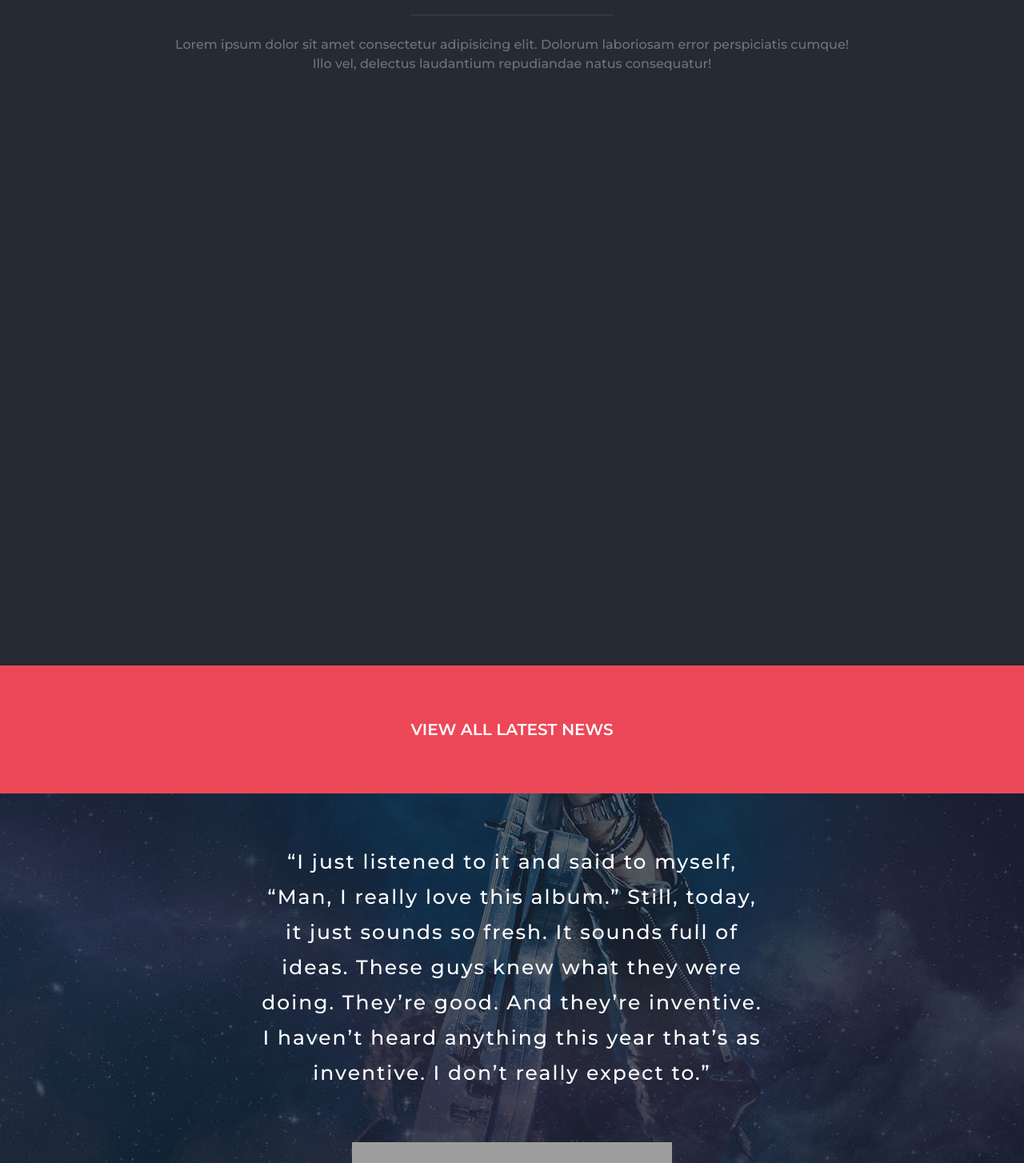
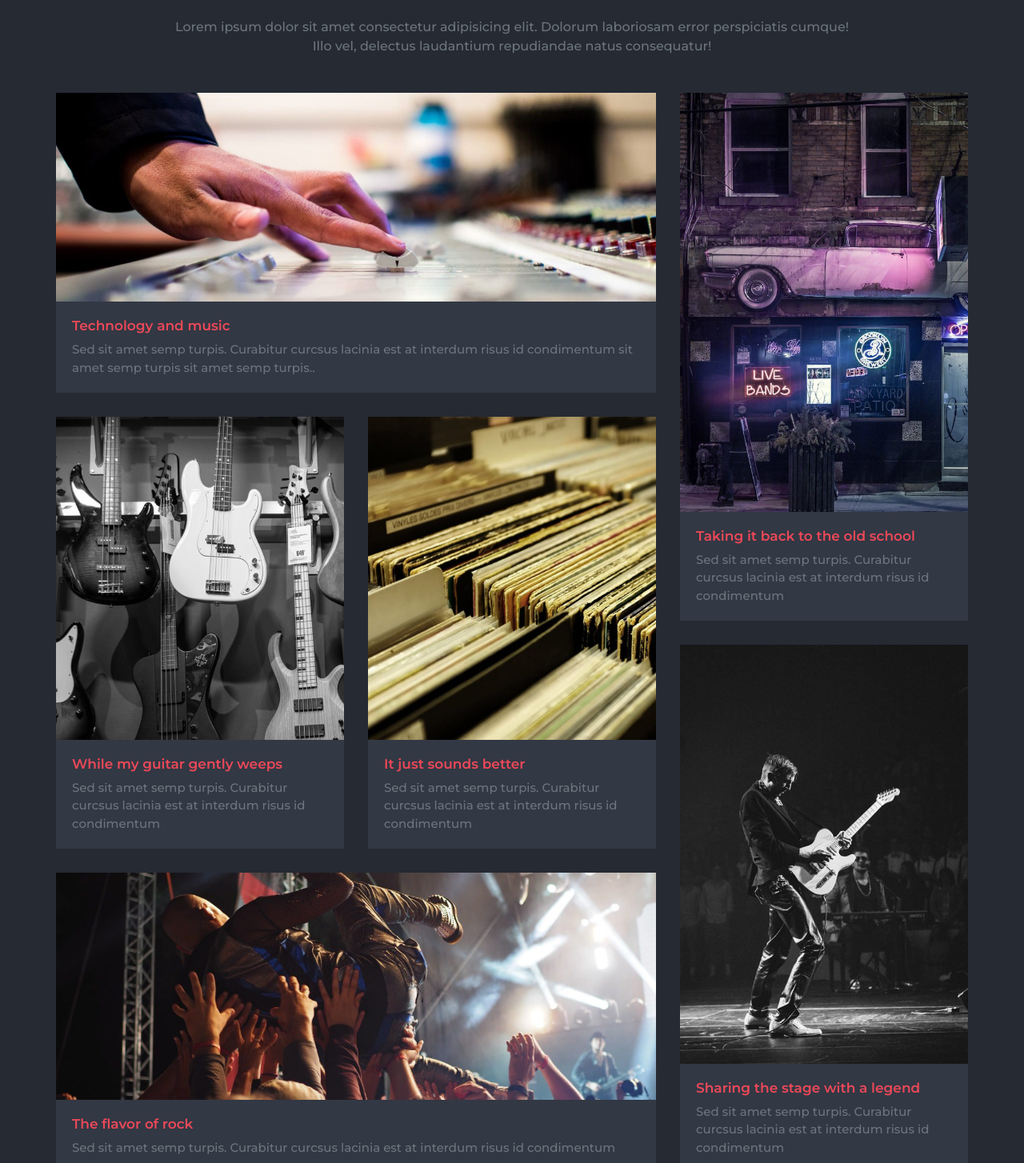
Before and after one commit to samuelebumbello/proj-html-vuejs, a Vue app: page / in a window 1280 px wide. Shown: the part 1330-2784 px from the top of the page at 80% size. Built offline with nearby package versions, Linux system fonts and the light colour scheme; grey boxes are pictures that could not be loaded.

Commit message:
[add] card main

```diff
--- a/src/components/Footer.vue
+++ b/src/components/Footer.vue
@@ -52,12 +52,9 @@ export default{
                 margin: 12px;
                 padding: 0;
 
-                a:focus{
-                    color: $secondary-color;
-                }
             }
         }
     }
+}
 
-}
 </style>
--- a/src/components/Main.vue
+++ b/src/components/Main.vue
@@ -6,21 +6,84 @@ export default{
 
 <template>
     <main>
-        <div class="separator"></div>
         <div class="cont">
-            <div class="cont-text  d-flex flex-column justify-content-center align-items-center">
+            <div class="separator mb-5"></div>
+            <div class="cont-text d-flex flex-column justify-content-center align-items-center">
                 <h1 class="text-white fw-bold">Music Is Life</h1>
                 <div class="linee m-4"></div>
-                <p class="text-secondary text-center">Lorem ipsum dolor sit amet consectetur adipisicing elit. Dolorum laboriosam error perspiciatis cumque! Illo vel, delectus laudantium repudiandae natus consequatur!</p>
+                <p class="p-sec text-secondary text-center">Lorem ipsum dolor sit amet consectetur adipisicing elit. Dolorum laboriosam error perspiciatis cumque! Illo vel, delectus laudantium repudiandae natus consequatur!</p>
             </div>
         </div>
         <div class="cont-main">
             <div class="cont-text  d-flex flex-column justify-content-center align-items-center">
                 <h1 class="text-white fw-bold">Latest Band News</h1>
                 <div class="linee m-4"></div>
-                <p class="text-secondary text-center">Lorem ipsum dolor sit amet consectetur adipisicing elit. Dolorum laboriosam error perspiciatis cumque! Illo vel, delectus laudantium repudiandae natus consequatur!</p>
+                <p class="p-sec text-secondary text-center">Lorem ipsum dolor sit amet consectetur adipisicing elit. Dolorum laboriosam error perspiciatis cumque! Illo vel, delectus laudantium repudiandae natus consequatur!</p>
             </div>
+
+            <!-- CARDS -->
+            <div class="container-fluid-fix">
+                <div class="grid-container">
+
+                    <div class="card card_1">
+                        <img class="d-block" src="../assets/img/blog_music_techo-1200x600.jpg" alt="">
+                        <div class="content">
+                            <h3>Technology and music</h3>
+                            <p class="text-secondary m-0">Sed sit amet semp turpis. Curabitur curcsus lacinia est at interdum risus id condimentum sit amet semp turpis sit amet semp turpis..</p>
+                        </div>
+                    </div>
+
+                    <div class="card card_2">
+                        <img class="d-block" src="../assets/img/blog-post1-600x900.jpg" alt="">
+                        <div class="content">
+                            <h3>Taking it back to the old school</h3>
+                            <p class="text-secondary m-0">Sed sit amet semp turpis. Curabitur curcsus lacinia est at interdum risus id condimentum</p>
+                        </div>
+                    </div>
+
+                    <div class="card card_3">
+                        <img class="d-block" src="../assets/img/blog-post3-600x900.jpg" alt="">
+                        <div class="content">
+                            <h3>While my guitar gently weeps</h3>
+                            <p class="text-secondary m-0">Sed sit amet semp turpis. Curabitur curcsus lacinia est at interdum risus id condimentum</p>
+                        </div>
+                    </div>
+
+                    <div class="card card_4">
+                        <img class="d-block" src="../assets/img/blog-post4-600x900.jpg" alt="">
+                        <div class="content">
+                            <h3>It just sounds better</h3>
+                            <p class="text-secondary m-0">Sed sit amet semp turpis. Curabitur curcsus lacinia est at interdum risus id condimentum</p>
+                        </div>
+                    </div>
+
+                    <div class="card card_5">
+                        <img class="d-block" src="../assets/img/blog-post2-600x900.jpg" alt="">
+                        <div class="content">
+                            <h3>Sharing the stage with a legend</h3>
+                            <p class="text-secondary m-0">Sed sit amet semp turpis. Curabitur curcsus lacinia est at interdum risus id condimentum</p>
+                        </div>
+                    </div>
+
+                    <div class="card card_6">
+                        <img class="d-block" src="../assets/img/blog_flavor_rock-1200x600.jpg" alt="">
+                        <div class="content">
+                            <h3>The flavor of rock</h3>
+                            <p class="text-secondary m-0">Sed sit amet semp turpis. Curabitur curcsus lacinia est at interdum risus id condimentum</p>
+                        </div>
+                    </div>
+
+                </div>
+            </div>
+            <!-- FINE CARDS -->
         </div>
+
+
+
+
+
+
+
         <div class="news-container d-flex justify-content-center align-items-center">
             <div class="news-text">
                 <a class="fw-bold" href="">VIEW ALL LATEST NEWS</a>
@@ -52,64 +115,8 @@ export default{
                 <div class="cont-text  d-flex flex-column justify-content-center align-items-center">
                     <h1 class="text-white fw-bold">Live Dates</h1>
                     <div class="linee m-4"></div>
-                    <p class="text-secondary text-center">Lorem ipsum dolor sit amet consectetur adipisicing elit. Dolorum laboriosam error perspiciatis cumque! Illo vel, delectus laudantium repudiandae natus consequatur!</p>
+                    <p class=" text-secondary text-center">Lorem ipsum dolor sit amet consectetur adipisicing elit. Dolorum laboriosam error perspiciatis cumque! Illo vel, delectus laudantium repudiandae natus consequatur!</p>
                 </div>
-
-<!-- ACCORDION -->
-
-                <!-- <div class="accordion accordion-flush d-flex justify-content-center align-items-center flex-column" id="accordionFlushExample">
-                    <div class="accordion-item">
-                        <h2 class="accordion-header" id="flush-headingOne">
-                            <button class="accordion-button collapsed fw-bold" type="button" data-bs-toggle="collapse" data-bs-target="#flush-collapseOne" aria-expanded="false" aria-controls="flush-collapseOne">
-                                <i class="fa-solid fa-plus text-white me-4"></i>
-                                17/08/2020 GEM FESTIVAL 2020 ANAKALIA, GEORGIA
-                            </button>
-                        </h2>
-                        <div id="flush-collapseOne" class="accordion-collapse collapse" aria-labelledby="flush-headingOne" data-bs-parent="#accordionFlushExample">
-                            <div class="accordion-body d-flex justify-content-between">
-                                <div class="left-body">
-                                    <img src="https://map.viamichelin.com/map/carte?map=viamichelin&z=10&lat=45.47688&lon=9.22656&width=550&height=382&format=png&version=latest&layer=background&debug_pattern=.*" alt="">
-                                </div>
-                                <div class="right-body d-flex justify-content-between flex-column">
-                                    <h4 class="text-white pt-4">Untold Stories</h4>
-                                    <p class="text-secondary">Lorem ipsum dolor sit, amet consectetur adipisicing elit. Nemo harum neque iste dolores molestias perspiciatis maiores. Repellendus est eaque reiciendis voluptatum saepe a quia sequi id, quod voluptatibus! Repellat, veniam!</p>
-                                    <div class="btn-body">
-                                        <button class="fw-bold">
-                                            <a href="">BOOK NOW</a>
-                                        </button>
-                                    </div>
-                                </div>
-                            </div>
-                        </div>
-                    </div>
-
-                    <div class="accordion-item">
-                        <h2 class="accordion-header" id="flush-headingOne">
-                            <button class="accordion-button collapsed fw-bold" type="button" data-bs-toggle="collapse" data-bs-target="#flush-collapseOne" aria-expanded="false" aria-controls="flush-collapseOne">
-                                <i class="fa-solid fa-plus text-white me-4"></i>
-                                17/08/2020 GEM FESTIVAL 2020 ANAKALIA, GEORGIA
-                            </button>
-                        </h2>
-                        <div id="flush-collapseOne" class="accordion-collapse collapse" aria-labelledby="flush-headingTwo" data-bs-parent="#accordionFlushExample">
-                            <div class="accordion-body d-flex justify-content-between">
-                                <div class="left-body">
-                                    <img src="https://map.viamichelin.com/map/carte?map=viamichelin&z=10&lat=45.47688&lon=9.22656&width=550&height=382&format=png&version=latest&layer=background&debug_pattern=.*" alt="">
-                                </div>
-                                <div class="right-body d-flex justify-content-between flex-column">
-                                    <h4 class="text-white pt-4">Untold Stories</h4>
-                                    <p class="text-secondary">Lorem ipsum dolor sit, amet consectetur adipisicing elit. Nemo harum neque iste dolores molestias perspiciatis maiores. Repellendus est eaque reiciendis voluptatum saepe a quia sequi id, quod voluptatibus! Repellat, veniam!</p>
-                                    <div class="btn-body">
-                                        <button class="fw-bold">
-                                            <a href="">BOOK NOW</a>
-                                        </button>
-                                    </div>
-                                </div>
-                            </div>
-                        </div>
-                    </div>
-
-
-                </div> -->
 
                 <div class="accordion accordion-flush d-flex justify-content-center align-items-center flex-column" id="accordionFlushExample">
 
@@ -257,18 +264,78 @@ export default{
 <style lang="scss" scoped>
 @use '../scss/main' as *;
 
+.container-fluid-fix {
+    max-width: 1200px;
+    margin: 0 auto;
+}
+
 .cont{
     background-color: $terziary-color;
     width: 100%;
-    padding: 70px;
+    padding: 0px 70px 70px;
 }
+
 .cont-main{
     padding-top: 70px;
-    height: 1000px;
     width: 100%;
     background-color: $quaternary-color;
 
 }
+// CARDS //
+
+.card_1 { grid-area: foto1; }
+.card_2 { grid-area: foto2; }
+.card_3 { grid-area: foto3; }
+.card_4 { grid-area: foto4; }
+.card_5 { grid-area: foto5; }
+.card_6 { grid-area: foto6; }
+.grid-container {
+  display: grid;
+  grid-template-areas:
+    'foto1	foto1	foto1   foto1	foto2	foto2 '
+    'foto3	foto3	foto4   foto4	foto2	foto2 '
+    'foto3	foto3	foto4   foto4	foto5	foto5 '
+    'foto6	foto6	foto6   foto6	foto5	foto5 ';
+  gap: 30px;
+  padding: 30px;
+}
+
+
+.container{
+    width: 100%;
+    display: grid;
+    grid-template-columns: repeat(auto-fit,400px);
+    place-content: center;
+    gap: 2rem;
+    padding-top: 60px;
+    padding-bottom: 150px;
+    border: none;
+}
+.card{
+    position: relative;
+    border: none;
+    background-color: $quaternary-color;
+    img{
+        object-fit: cover;
+    }
+}
+.content{
+    position: absolute;
+    bottom: 0;
+    padding: 20px;
+    background-color: $terziary-color;
+    width: 100%;
+    h3{
+        font-weight: bold;
+        font-size: 17px;
+        color: $primary-color;
+        line-height: 1.3rem;
+    }
+    p{
+        font-size: 15px;
+    }
+}
+
 .separator{
     margin: auto;
     width: 30%;
@@ -278,12 +345,12 @@ export default{
     width: 20%;
     border: 1px solid #7d7b8d25;
 }
-.text-white{
-    font-size: 70px;
-}
-.text-secondary{
-    width: 850px;
-}
+    .text-white{
+        font-size: 70px;
+    }
+    .p-sec{
+        width: 850px;
+    }
 
 .news-container{
     width: 100%;
```
Also changed, not shown: src/components/Header.vue (+5 -6 lines), src/assets/img/blog_flavor_rock-1200x600.jpg (added), src/assets/img/blog_flavor_rock-800x400.jpg (deleted).
